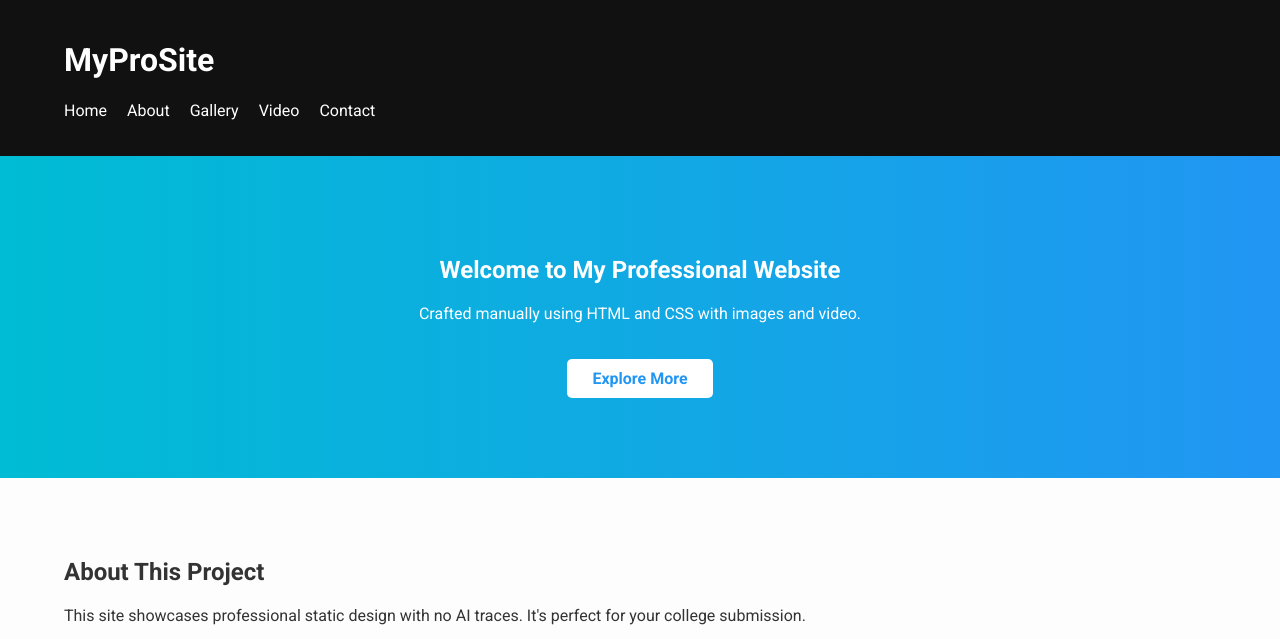
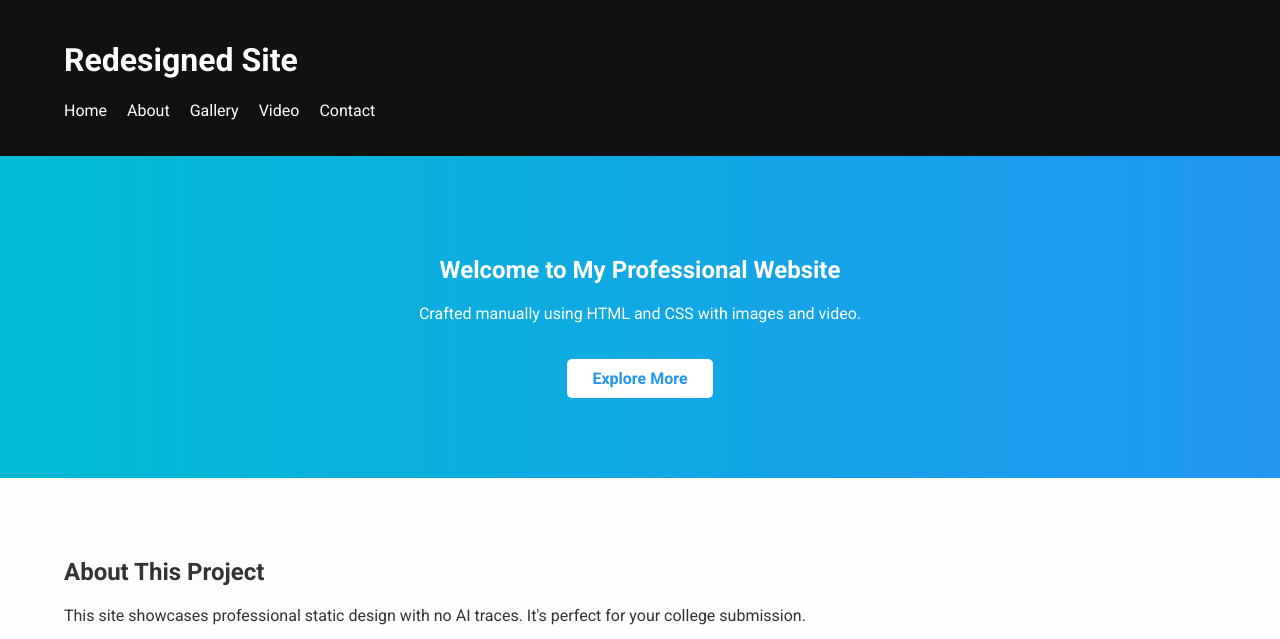
Before and after one commit to nithin-nx/my-website, a plain HTML site: page index.html in a window 1280 px wide. Shown: the top 639 px of the page. Drawn offline with Linux system fonts and the light colour scheme.

Commit message:
index.html

```diff
--- a/index.html
+++ b/index.html
@@ -3,14 +3,14 @@
 <head>
   <meta charset="UTF-8" />
   <meta name="viewport" content="width=device-width, initial-scale=1.0"/>
-  <title>Professional Website</title>
+  <title>examble Redesigned Website</title>
   <link rel="stylesheet" href="style.css" />
   <link href="https://fonts.googleapis.com/css2?family=Roboto:wght@400;700&display=swap" rel="stylesheet"/>
 </head>
 <body>
   <header class="header">
     <div class="container">
-      <h1 class="logo">MyProSite</h1>
+      <h1 class="logo">Redesigned Site</h1>
       <nav class="navbar">
         <ul class="nav-list">
           <li><a href="#home">Home</a></li>
```
